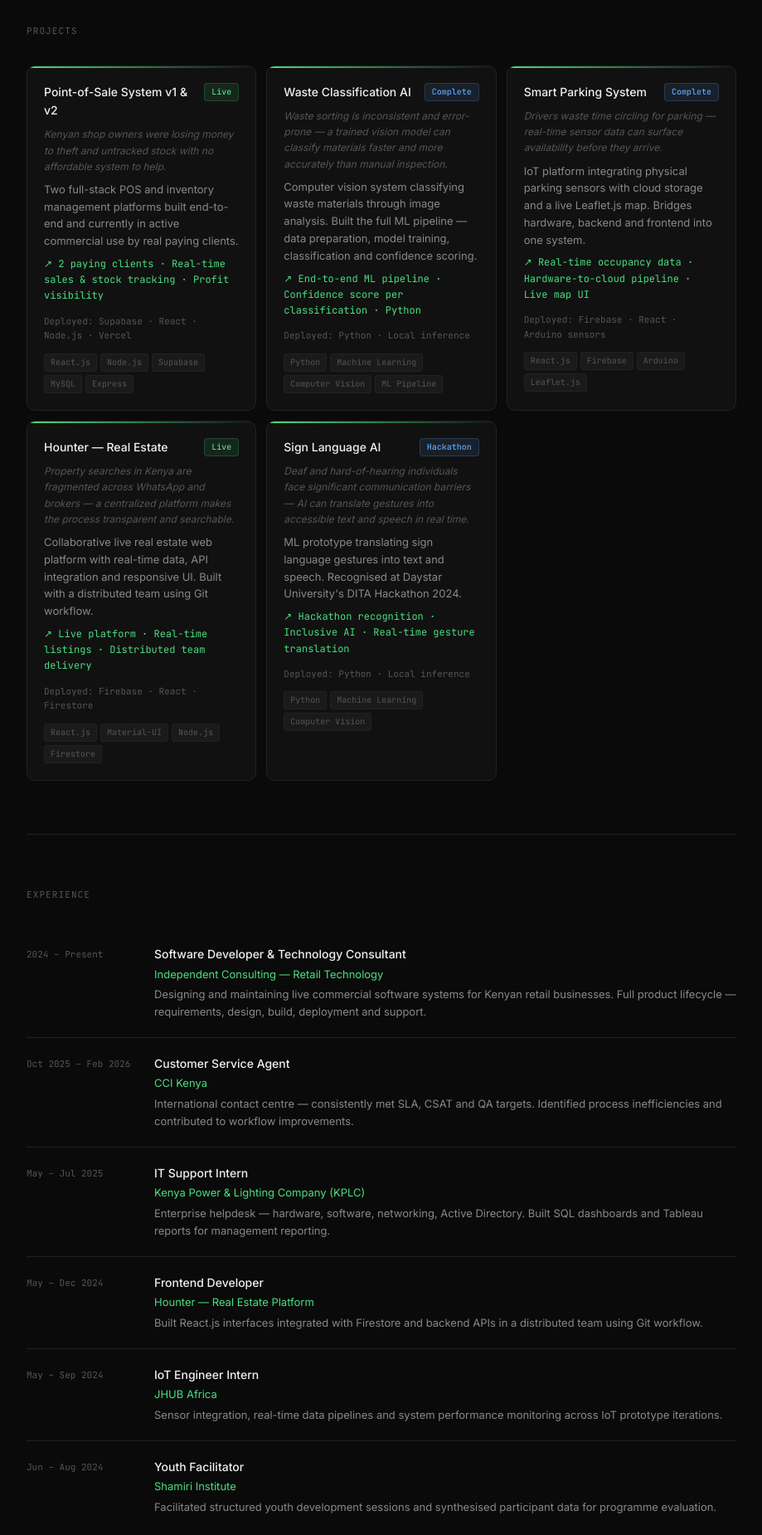
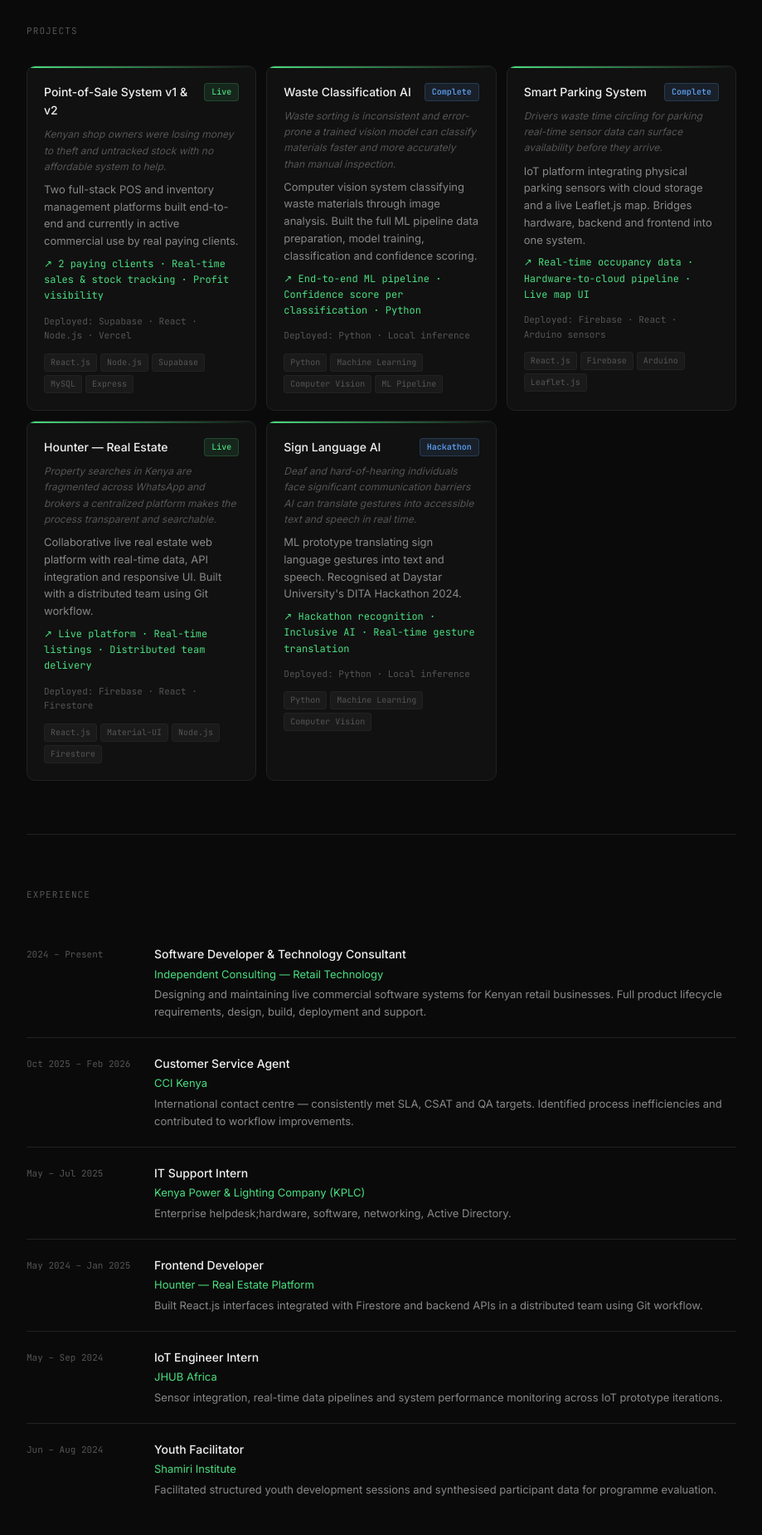
Before and after one commit to paul4mathu/paul4mathu.github.io, a plain HTML site: page paulmathu.io.html in a window 1280 px wide. Shown: the part 740-2590 px from the top of the page at 83% size, without its empty margins (180-1099 px from the left). Drawn offline with Linux system fonts and the light colour scheme.

Commit message:
adjusted

```diff
--- a/paulmathu.io.html
+++ b/paulmathu.io.html
@@ -114,7 +114,7 @@ footer p{font-family:var(--mono);font-size:11px;color:var(--text3)}
     <div class="hero-label">Based in Nairobi, Kenya</div>
     <h1 class="hero-name">Paul Maina Mathu</h1>
     <p class="hero-role">Software Engineer &nbsp;·&nbsp; AI Engineer &nbsp;·&nbsp; Business Systems Builder</p>
-    <p class="hero-desc">I build software that solves real business problems — from full-stack web platforms in active commercial use to AI systems trained from scratch. Two of my products are live and generating revenue for Kenyan businesses today.</p>
+    <p class="hero-desc">I build software that solves real business problems from full-stack web platforms in active commercial use to AI systems trained from scratch. Two of my products are live and generating revenue for Kenyan businesses today.</p>
     <div class="hero-links">
       <a class="btn btn-primary" href="https://github.com/paul4mathu" target="_blank">
         <svg width="14" height="14" viewBox="0 0 24 24" fill="currentColor"><path d="M12 0C5.374 0 0 5.373 0 12c0 5.302 3.438 9.8 8.207 11.387.599.111.793-.261.793-.577v-2.234c-3.338.726-4.033-1.416-4.033-1.416-.546-1.387-1.333-1.756-1.333-1.756-1.089-.745.083-.729.083-.729 1.205.084 1.839 1.237 1.839 1.237 1.07 1.834 2.807 1.304 3.492.997.107-.775.418-1.305.762-1.604-2.665-.305-5.467-1.334-5.467-5.931 0-1.311.469-2.381 1.236-3.221-.124-.303-.535-1.524.117-3.176 0 0 1.008-.322 3.301 1.23A11.509 11.509 0 0112 5.803c1.02.005 2.047.138 3.006.404 2.291-1.552 3.297-1.23 3.297-1.23.653 1.653.242 2.874.118 3.176.77.84 1.235 1.911 1.235 3.221 0 4.609-2.807 5.624-5.479 5.921.43.372.823 1.102.823 2.222v3.293c0 .319.192.694.801.576C20.566 21.797 24 17.3 24 12c0-6.627-5.373-12-12-12z"/></svg>
@@ -167,8 +167,8 @@ footer p{font-family:var(--mono);font-size:11px;color:var(--text3)}
           <div class="project-name">Waste Classification AI</div>
           <span class="project-badge badge-done">Complete</span>
         </div>
-        <p class="project-why">Waste sorting is inconsistent and error-prone — a trained vision model can classify materials faster and more accurately than manual inspection.</p>
-        <p class="project-desc">Computer vision system classifying waste materials through image analysis. Built the full ML pipeline — data preparation, model training, classification and confidence scoring.</p>
+        <p class="project-why">Waste sorting is inconsistent and error-prone  a trained vision model can classify materials faster and more accurately than manual inspection.</p>
+        <p class="project-desc">Computer vision system classifying waste materials through image analysis. Built the full ML pipeline  data preparation, model training, classification and confidence scoring.</p>
         <p class="project-impact">↗ End-to-end ML pipeline · Confidence score per classification · Python</p>
         <p class="project-deploy">Deployed: Python · Local inference</p>
         <div class="tech-row">
@@ -181,7 +181,7 @@ footer p{font-family:var(--mono);font-size:11px;color:var(--text3)}
           <div class="project-name">Smart Parking System</div>
           <span class="project-badge badge-done">Complete</span>
         </div>
-        <p class="project-why">Drivers waste time circling for parking — real-time sensor data can surface availability before they arrive.</p>
+        <p class="project-why">Drivers waste time circling for parking real-time sensor data can surface availability before they arrive.</p>
         <p class="project-desc">IoT platform integrating physical parking sensors with cloud storage and a live Leaflet.js map. Bridges hardware, backend and frontend into one system.</p>
         <p class="project-impact">↗ Real-time occupancy data · Hardware-to-cloud pipeline · Live map UI</p>
         <p class="project-deploy">Deployed: Firebase · React · Arduino sensors</p>
@@ -195,7 +195,7 @@ footer p{font-family:var(--mono);font-size:11px;color:var(--text3)}
           <div class="project-name">Hounter — Real Estate</div>
           <span class="project-badge badge-live">Live</span>
         </div>
-        <p class="project-why">Property searches in Kenya are fragmented across WhatsApp and brokers — a centralized platform makes the process transparent and searchable.</p>
+        <p class="project-why">Property searches in Kenya are fragmented across WhatsApp and brokers a centralized platform makes the process transparent and searchable.</p>
         <p class="project-desc">Collaborative live real estate web platform with real-time data, API integration and responsive UI. Built with a distributed team using Git workflow.</p>
         <p class="project-impact">↗ Live platform · Real-time listings · Distributed team delivery</p>
         <p class="project-deploy">Deployed: Firebase · React · Firestore</p>
@@ -209,7 +209,7 @@ footer p{font-family:var(--mono);font-size:11px;color:var(--text3)}
           <div class="project-name">Sign Language AI</div>
           <span class="project-badge badge-done">Hackathon</span>
         </div>
-        <p class="project-why">Deaf and hard-of-hearing individuals face significant communication barriers — AI can translate gestures into accessible text and speech in real time.</p>
+        <p class="project-why">Deaf and hard-of-hearing individuals face significant communication barriers  AI can translate gestures into accessible text and speech in real time.</p>
         <p class="project-desc">ML prototype translating sign language gestures into text and speech. Recognised at Daystar University's DITA Hackathon 2024.</p>
         <p class="project-impact">↗ Hackathon recognition · Inclusive AI · Real-time gesture translation</p>
         <p class="project-deploy">Deployed: Python · Local inference</p>
@@ -229,7 +229,7 @@ footer p{font-family:var(--mono);font-size:11px;color:var(--text3)}
         <div>
           <div class="exp-title">Software Developer & Technology Consultant</div>
           <div class="exp-company">Independent Consulting — Retail Technology</div>
-          <div class="exp-desc">Designing and maintaining live commercial software systems for Kenyan retail businesses. Full product lifecycle — requirements, design, build, deployment and support.</div>
+          <div class="exp-desc">Designing and maintaining live commercial software systems for Kenyan retail businesses. Full product lifecycle requirements, design, build, deployment and support.</div>
         </div>
       </div>
       <div class="exp-item">
@@ -245,11 +245,11 @@ footer p{font-family:var(--mono);font-size:11px;color:var(--text3)}
         <div>
           <div class="exp-title">IT Support Intern</div>
           <div class="exp-company">Kenya Power & Lighting Company (KPLC)</div>
-          <div class="exp-desc">Enterprise helpdesk — hardware, software, networking, Active Directory. Built SQL dashboards and Tableau reports for management reporting.</div>
+          <div class="exp-desc">Enterprise helpdesk;hardware, software, networking, Active Directory.</div>
         </div>
       </div>
       <div class="exp-item">
-        <div class="exp-period">May – Dec 2024</div>
+        <div class="exp-period">May 2024 – Jan 2025 </div>
         <div>
           <div class="exp-title">Frontend Developer</div>
           <div class="exp-company">Hounter — Real Estate Platform</div>
@@ -320,12 +320,6 @@ footer p{font-family:var(--mono);font-size:11px;color:var(--text3)}
           <span class="skill-tag">Git</span><span class="skill-tag">GitHub</span><span class="skill-tag">Postman</span><span class="skill-tag">VS Code</span><span class="skill-tag">Arduino</span>
         </div>
       </div>
-      <div class="skill-group">
-        <div class="skill-group-name">Currently Learning</div>
-        <div class="skill-tags">
-          <span class="skill-tag learning">Django</span><span class="skill-tag learning">Docker</span><span class="skill-tag learning">CI/CD</span><span class="skill-tag learning">Next.js</span><span class="skill-tag learning">Data Engineering</span>
-        </div>
-      </div>
     </div>
   </section>
 
```
